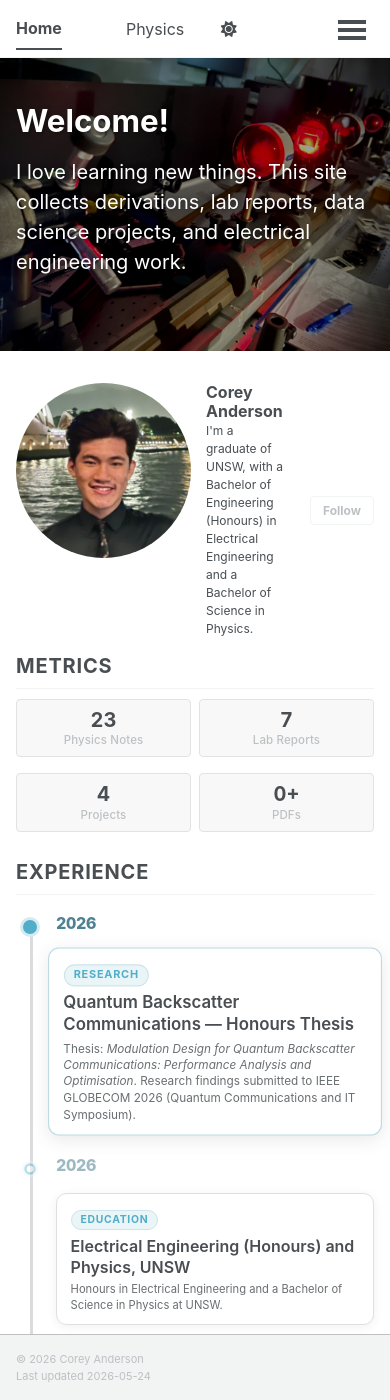
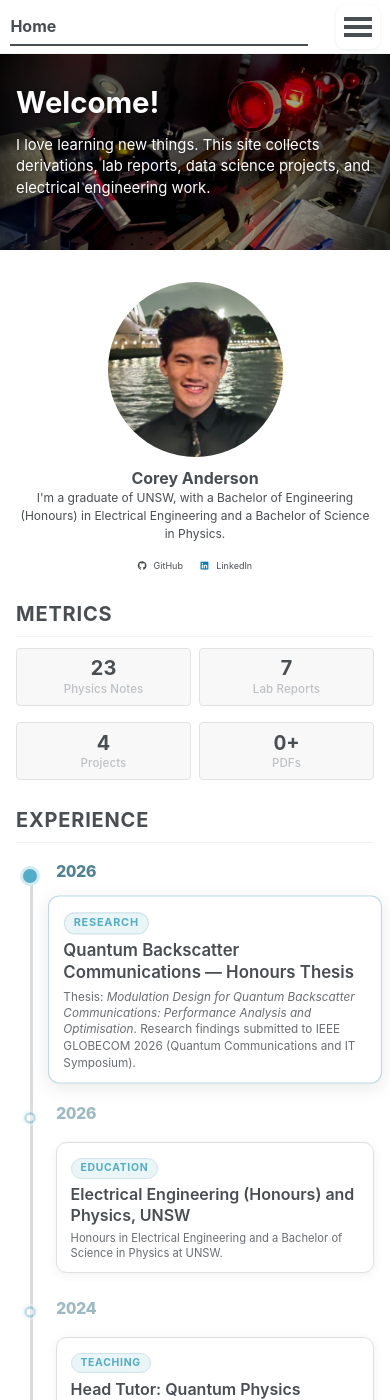
Before and after one commit to EvilScientist311/My-Website, a Jekyll site: the page built from _pages/about.md, in a window 390 px wide and 1400 px high. Built offline with Jekyll 4.4.1, drawn with Linux system fonts in a browser that asks for light colours; a script bundle is joined from its source files by our own code; library files that are not in the unit come from our copies.

Commit message:
mobile site fixes

```diff
--- a/_includes/footer.html
+++ /dev/null
@@ -1,6 +0,0 @@
-{% include base_path %}
-
-<div class="page__footer-copyright">
-  &copy; 2026 Corey Anderson<br />
-  Last updated {{ "now" | date: '%Y-%m-%d' }}
-</div>
--- a/_includes/masthead.html
+++ b/_includes/masthead.html
@@ -3,9 +3,9 @@
   <div class="masthead__inner-wrap">
     <div class="masthead__menu">
       <nav id="site-nav" class="greedy-nav">
-        <button><span class="navicon"></span></button>
+        <button type="button" class="greedy-nav__toggle" aria-label="Menu" aria-expanded="false" aria-controls="site-nav-menu"><span class="navicon"></span></button>
         <ul class="visible-links">
-          <li class="masthead__menu-item masthead__menu-item--lg persist {% if page.url == '/' or page.url == '/index.html' %}selected{% endif %}">
+          <li class="masthead__menu-item masthead__menu-item--lg persist masthead__brand {% if page.url == '/' or page.url == '/index.html' %}selected{% endif %}">
             <a href="{{ base_path }}/">{{ site.title }}</a>
           </li>
           {% for link in site.data.navigation.main %}
@@ -14,15 +14,15 @@
             {% else %}
               {% assign domain = base_path %}
             {% endif %}
-            <li class="masthead__menu-item {% if page.url contains link.url and link.url != '/' %}selected{% endif %}">
+            <li class="masthead__menu-item masthead__nav-link {% if page.url contains link.url and link.url != '/' %}selected{% endif %}">
               <a href="{{ domain }}{{ link.url }}">{{ link.title }}</a>
             </li>
           {% endfor %}
-          <li id="theme-toggle" class="masthead__menu-item persist tail">
-            <a role="button" aria-labelledby="theme-icon"><i id="theme-icon" class="fa-solid fa-sun" aria-hidden="true" title="toggle theme"></i></a>
+          <li id="theme-toggle" class="masthead__menu-item persist tail masthead__theme">
+            <a role="button" aria-label="Toggle dark mode" aria-labelledby="theme-icon"><i id="theme-icon" class="fa-solid fa-sun" aria-hidden="true" title="toggle theme"></i></a>
           </li>
         </ul>
-        <ul class="hidden-links hidden"></ul>
+        <ul id="site-nav-menu" class="hidden-links hidden"></ul>
       </nav>
     </div>
   </div>
--- a/_layouts/default.html
+++ b/_layouts/default.html
@@ -18,12 +18,7 @@
 
     {{ content }}
 
-    <div class="page__footer">
-      <footer>
-        {% include footer/custom.html %}
-        {% include footer.html %}
-      </footer>
-    </div>
+    {% include footer/custom.html %}
 
     {% include scripts.html %}
 
--- a/_sass/custom/_site.scss
+++ b/_sass/custom/_site.scss
@@ -60,24 +60,20 @@
 .page__hero,
 .page__hero--overlay,
 .masthead,
-.breadcrumbs,
-.page__footer,
-.page__footer footer {
+.breadcrumbs {
   animation: none !important;
   -webkit-animation: none !important;
   opacity: 1 !important;
 }
 
-/* Fixed footer — no intro fade; sits above page content when scrolling */
+/* Footer bar removed — drop sticky-footer spacing */
+body {
+  padding-bottom: 0 !important;
+  margin-bottom: 0 !important;
+}
+
 .page__footer {
-  position: fixed !important;
-  bottom: 0;
-  left: 0;
-  right: 0;
-  width: 100%;
-  z-index: 20;
-  clear: both;
-  margin-top: 0 !important;
+  display: none !important;
 }
 
 /* Stronger navbar underline hover */
@@ -689,3 +685,236 @@
     }
   }
 }
+
+/* ==========================================================================
+   Mobile layout — navbar, hero, sidebar
+   ========================================================================== */
+
+$mobile-nav-breakpoint: 768px;
+
+/* Hero text — smaller on phones, unchanged on desktop */
+.page__hero--overlay {
+  @media screen and (max-width: $mobile-nav-breakpoint - 1px) {
+    padding: 2rem 0;
+
+    .page__title {
+      font-size: clamp(1.55rem, 7.5vw, 2rem);
+      line-height: 1.15;
+    }
+
+    .page__lead {
+      font-size: clamp(0.92rem, 3.8vw, 1.05rem);
+      line-height: 1.45;
+      max-width: none;
+    }
+  }
+}
+
+/* Mobile navbar: Home | theme | hamburger */
+@media screen and (max-width: $mobile-nav-breakpoint - 1px) {
+  .masthead__inner-wrap {
+    padding: 0.45em 0.65em;
+  }
+
+  .greedy-nav {
+    display: grid;
+    grid-template-columns: minmax(0, 1fr) auto auto;
+    align-items: center;
+    column-gap: 0.45rem;
+    min-width: 0;
+  }
+
+  .greedy-nav__toggle {
+    position: static;
+    grid-column: 3;
+    grid-row: 1;
+    justify-self: end;
+    display: inline-flex;
+    align-items: center;
+    justify-content: center;
+    min-width: 2.75rem;
+    min-height: 2.75rem;
+    margin: 0;
+    padding: 0.45rem;
+    border: 1px solid color-mix(in srgb, var(--global-text-color) 18%, var(--global-border-color));
+    border-radius: 0.55rem;
+    background: color-mix(in srgb, var(--global-text-color) 5%, var(--global-bg-color));
+    box-shadow: 0 1px 3px color-mix(in srgb, var(--global-text-color) 10%, transparent);
+    transition:
+      background 180ms ease,
+      border-color 180ms ease,
+      box-shadow 180ms ease;
+
+    &:hover,
+    &:active,
+    &.close {
+      background: color-mix(in srgb, var(--global-link-color) 12%, var(--global-bg-color));
+      border-color: color-mix(in srgb, var(--global-link-color) 35%, var(--global-border-color));
+      box-shadow: 0 2px 8px color-mix(in srgb, var(--global-text-color) 12%, transparent);
+    }
+
+    &:focus-visible {
+      outline: 2px solid color-mix(in srgb, var(--global-link-color) 55%, transparent);
+      outline-offset: 2px;
+    }
+  }
+
+  .greedy-nav .visible-links {
+    display: contents;
+
+    .masthead__brand {
+      grid-column: 1;
+      grid-row: 1;
+      min-width: 0;
+
+      a {
+        margin: 0;
+        padding: 0.35rem 0;
+        overflow: hidden;
+        text-overflow: ellipsis;
+        white-space: nowrap;
+      }
+    }
+
+    .masthead__theme {
+      grid-column: 2;
+      grid-row: 1;
+      justify-self: center;
+
+      a {
+        display: inline-flex;
+        align-items: center;
+        justify-content: center;
+        width: 2.5rem;
+        height: 2.5rem;
+        margin: 0;
+        padding: 0;
+        border: 1px solid color-mix(in srgb, var(--global-text-color) 14%, var(--global-border-color));
+        border-radius: 999px;
+      }
+    }
+
+    .masthead__nav-link {
+      display: none !important;
+    }
+  }
+
+  .greedy-nav .hidden-links {
+    grid-column: 1 / -1;
+    grid-row: 2;
+    position: static;
+    top: auto;
+    right: auto;
+    width: 100%;
+    margin-top: 0.65rem;
+    padding: 0.35rem 0;
+    border-radius: 0.65rem;
+
+    &:before,
+    &:after {
+      display: none;
+    }
+
+    li a {
+      padding: 0.75rem 1rem;
+    }
+  }
+
+  .masthead .greedy-nav .visible-links li:not(#theme-toggle) a::before {
+    display: none;
+  }
+}
+
+/* Desktop — keep theme toggle at end of nav row */
+@media screen and (min-width: $mobile-nav-breakpoint) {
+  .greedy-nav .visible-links .masthead__theme a {
+    display: flex;
+    justify-content: center;
+    width: 25px;
+  }
+}
+
+/* Mobile sidebar — stack profile, show social links inline */
+@media screen and (max-width: 924px) {
+  .sidebar {
+    margin-top: 0.75rem;
+    margin-bottom: 1.25rem;
+
+    [itemtype="http://schema.org/Person"] {
+      display: flex;
+      flex-direction: column;
+      align-items: center;
+      text-align: center;
+    }
+
+    .author__avatar {
+      display: block;
+      width: auto;
+      margin: 0 auto 0.75rem;
+
+      img {
+        margin: 0 auto;
+      }
+    }
+
+    .author__content {
+      display: block;
+      width: 100%;
+      max-width: 36rem;
+      padding: 0;
+      margin: 0 auto 0.85rem;
+    }
+
+    .author__bio {
+      line-height: 1.5;
+    }
+
+    .author__urls-wrapper {
+      display: block;
+      width: 100%;
+      max-width: 36rem;
+      margin: 0 auto;
+
+      button {
+        display: none;
+      }
+    }
+
+    .author__urls {
+      display: flex !important;
+      flex-wrap: wrap;
+      justify-content: center;
+      gap: 0.35rem 1.1rem;
+      position: static;
+      margin: 0;
+      padding: 0;
+      border: 0;
+      background: transparent;
+      box-shadow: none;
+      z-index: auto;
+      cursor: default;
+
+      &:before,
+      &:after {
+        display: none;
+      }
+
+      li {
+        white-space: normal;
+      }
+
+      a {
+        margin-bottom: 0;
+        padding: 0.2rem 0;
+        font-size: $type-size-6;
+      }
+    }
+  }
+
+  .main--with-hero .sidebar.sticky {
+    position: static;
+    height: auto;
+    overflow: visible;
+    padding-top: 0 !important;
+  }
+}
```
Also changed, not shown: _layouts/cv-layout.html (+1 -6 lines), assets/js/plugins/jquery.greedy-navigation.js.
